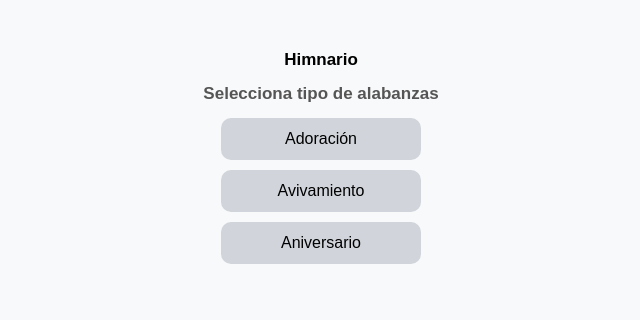
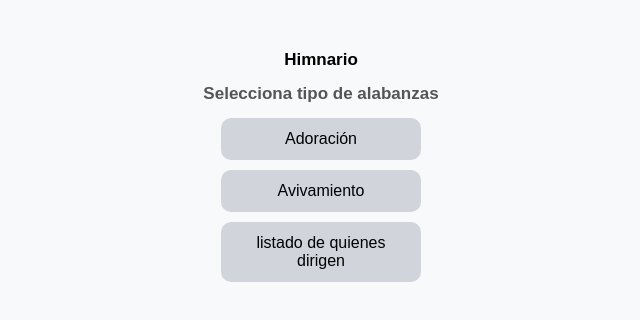
Before and after one commit to saulmoran508-pixel/HIMNARIO-NUEVO1, a plain HTML site: page index.html in a window 1280 px wide. Shown: the whole page, without its empty margins (319-959 px from the left). Drawn offline with Linux system fonts and the light colour scheme.

Commit message:
Update index.html

```diff
--- a/index.html
+++ b/index.html
@@ -119,7 +119,7 @@ a:hover {
 
     <button onclick="mostrar('adoracion')">Adoración</button>
     <button onclick="mostrar('avivamiento')">Avivamiento</button>
-    <button onclick="mostrar('aniversario')">Aniversario</button>
+    <button onclick="mostrar('listado de quienes dirigen')">listado de quienes dirigen</button>
 </div>
 
 <!-- ADORACION -->
@@ -155,14 +155,11 @@ a:hover {
     <button onclick="volver()">⬅ Volver</button>
 </div>
 
-<!-- ANIVERSARIO -->
-<div id="aniversario" style="display:none;">
+<!-- LISTADO DE QUIENES DIRIGEN -->
+<div id="listado de quienes dirigen" style="display:none;">
     <h1>Alabanzas de aniversario</h1>
 
-    <ol id="listaaniversario">
-             <li><a href="alabanza6.html">DIOS IMPARABLE</a></li>
-             <li><a href="alabanza7.html">ES EXALTADO</a></li>
-             <li><a href="alabanza8.html">LIBRES JESUCRISTO NOS HIZO LIBRES</a></li>
+    <ol id="listado de quienes dirigen">
 
     </ol>
 
@@ -181,7 +178,7 @@ function volver() {
     document.getElementById("menu").style.display = "block";
     document.getElementById("adoracion").style.display = "none";
     document.getElementById("avivamiento").style.display = "none";
-    document.getElementById("aniversario").style.display = "none";
+    document.getElementById("listado de quienes dirigen").style.display = "none";
 }
 
 // ORDENAR
@@ -198,7 +195,7 @@ function ordenarLista(id) {
 
 ordenarLista("listaAdoracion");
 ordenarLista("listaAvivamiento");
-ordenarLista("listaaniversario");
+ordenarLista("listado de quienes dirigen");
 </script>
 
 
```
